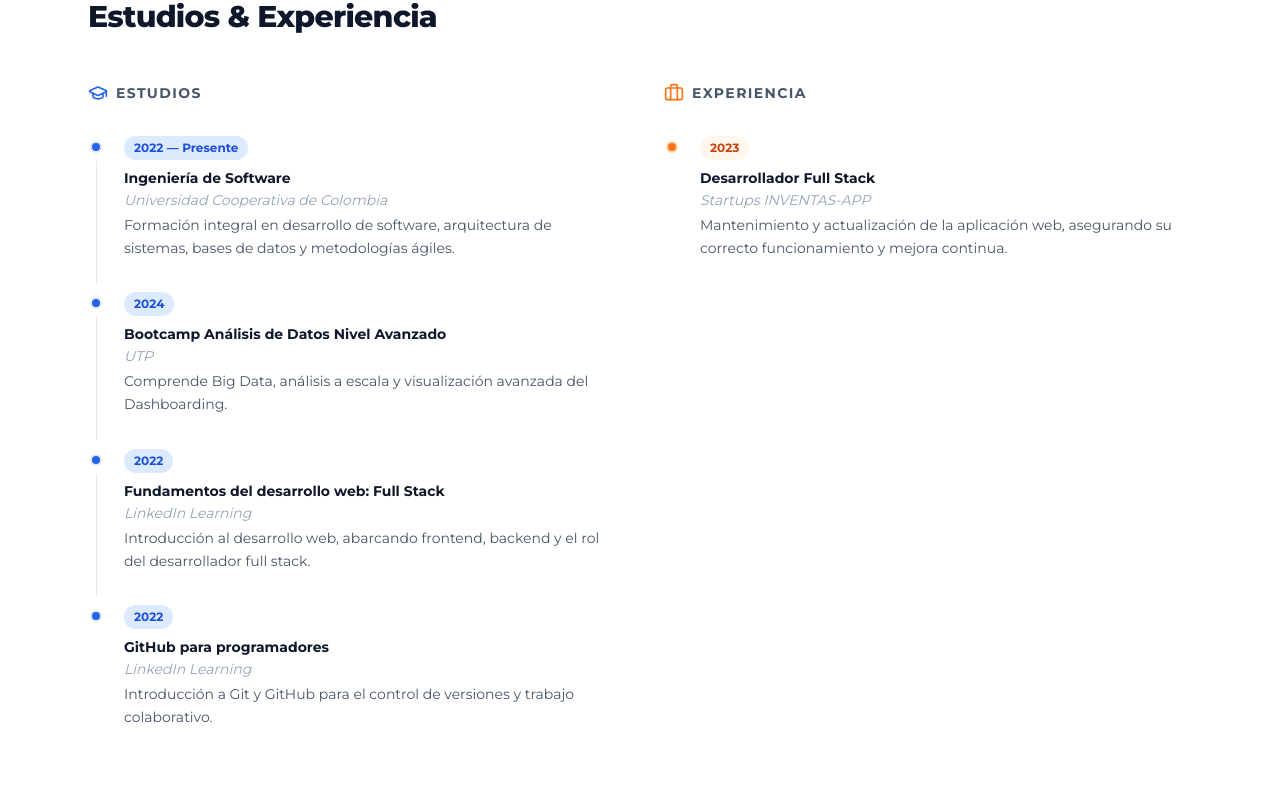
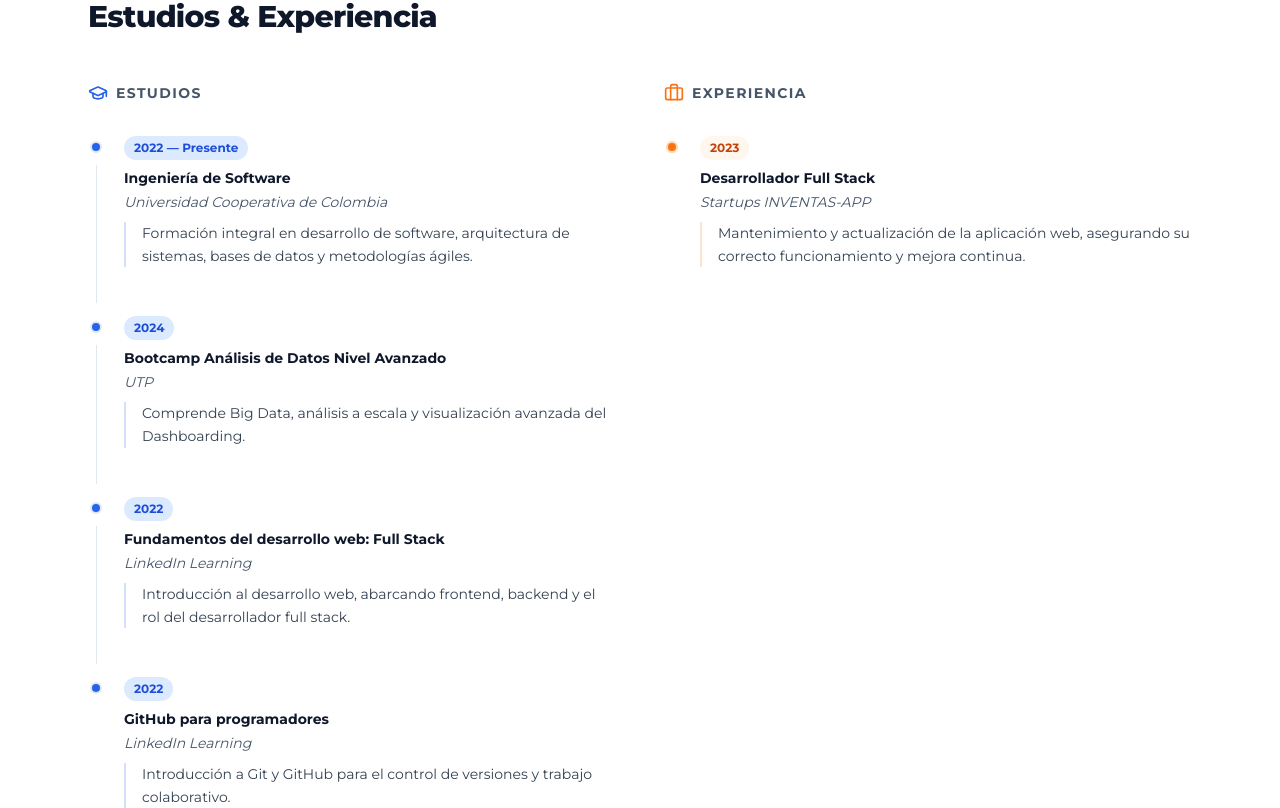
Before and after one commit to DieryValencia/portafolioNew, a Next.js app: page / in a window 1280 px wide. Shown: the part 2612-3420 px from the top of the page. Built offline with nearby package versions, Linux system fonts and the light colour scheme; no server answers.

Commit message:
portafolio actualizado

```diff
--- a/src/components/Education.tsx
+++ b/src/components/Education.tsx
@@ -42,15 +42,16 @@ export function Education({ isDark, t, colors }: EducationProps) {
               <div key={i} className="flex gap-5">
                 <div className="flex flex-col items-center flex-shrink-0 w-4">
                   <div
-                    className="w-3 h-3 rounded-full mt-1.5 flex-shrink-0"
+                    className="w-3 h-3 rounded-full mt-1.5 flex-shrink-0 relative z-10"
                     style={{
                       background: colors.blue,
                       border: `2px solid ${isDark ? '#BFDBFE' : colors.border}`,
+                      boxShadow: isDark ? '0 0 12px rgba(96, 165, 250, 0.4)' : 'none'
                     }}
                   />
-                  {i < t.education.studies.length - 1 && <div className="w-px flex-1 my-2" style={{ background: colors.border }} />}
+                  {i < t.education.studies.length - 1 && <div className="w-px flex-1 my-3" style={{ background: colors.border }} />}
                 </div>
-                <div className={i < t.education.studies.length - 1 ? 'pb-8' : 'pb-0'}>
+                <div className={i < t.education.studies.length - 1 ? 'pb-12' : 'pb-0'}>
                   <span
                     className="inline-block px-2.5 py-1 rounded-full text-xs font-bold mb-2"
                     style={{
@@ -60,13 +61,19 @@ export function Education({ isDark, t, colors }: EducationProps) {
                   >
                     {e.period}
                   </span>
-                  <h4 className="text-sm font-bold mb-0.5" style={{ color: colors.text }}>
+                  <h4 className="text-sm font-bold mb-1" style={{ color: colors.text }}>
                     {e.title}
                   </h4>
-                  <p className="text-sm italic mb-1" style={{ color: isDark ? '#64748B' : '#94A3B8' }}>
+                  <p className="text-sm italic mb-2.5" style={{ color: isDark ? '#94A3B8' : '#475569' }}>
                     {e.institution}
                   </p>
-                  <p className="text-sm leading-relaxed" style={{ color: colors.muted }}>
+                  <p
+                    className="text-sm leading-relaxed pl-4 border-l-2"
+                    style={{
+                      color: isDark ? '#CBD5E1' : '#334151',
+                      borderLeftColor: isDark ? 'rgba(96, 165, 250, 0.3)' : 'rgba(37, 99, 235, 0.2)'
+                    }}
+                  >
                     {e.desc}
                   </p>
                 </div>
@@ -84,15 +91,16 @@ export function Education({ isDark, t, colors }: EducationProps) {
               <div key={i} className="flex gap-5">
                 <div className="flex flex-col items-center flex-shrink-0 w-4">
                   <div
-                    className="w-3 h-3 rounded-full mt-1.5 flex-shrink-0"
+                    className="w-3 h-3 rounded-full mt-1.5 flex-shrink-0 relative z-10"
                     style={{
                       background: colors.accent,
                       border: `2px solid ${isDark ? '#FDBA74' : '#FED7AA'}`,
+                      boxShadow: isDark ? '0 0 12px rgba(251, 146, 60, 0.4)' : 'none'
                     }}
                   />
-                  {i < t.education.experience.length - 1 && <div className="w-px flex-1 my-2" style={{ background: colors.border }} />}
+                  {i < t.education.experience.length - 1 && <div className="w-px flex-1 my-3" style={{ background: colors.border }} />}
                 </div>
-                <div className={i < t.education.experience.length - 1 ? 'pb-8' : 'pb-0'}>
+                <div className={i < t.education.experience.length - 1 ? 'pb-12' : 'pb-0'}>
                   <span
                     className="inline-block px-2.5 py-1 rounded-full text-xs font-bold mb-2"
                     style={{
@@ -102,13 +110,19 @@ export function Education({ isDark, t, colors }: EducationProps) {
                   >
                     {e.period}
                   </span>
-                  <h4 className="text-sm font-bold mb-0.5" style={{ color: colors.text }}>
+                  <h4 className="text-sm font-bold mb-1" style={{ color: colors.text }}>
                     {e.title}
                   </h4>
-                  <p className="text-sm italic mb-1" style={{ color: isDark ? '#64748B' : '#94A3B8' }}>
+                  <p className="text-sm italic mb-2.5" style={{ color: isDark ? '#94A3B8' : '#475569' }}>
                     {e.company}
                   </p>
-                  <p className="text-sm leading-relaxed" style={{ color: colors.muted }}>
+                  <p
+                    className="text-sm leading-relaxed pl-4 border-l-2"
+                    style={{
+                      color: isDark ? '#CBD5E1' : '#334151',
+                      borderLeftColor: isDark ? 'rgba(251, 146, 60, 0.3)' : 'rgba(249, 115, 22, 0.2)'
+                    }}
+                  >
                     {e.desc}
                   </p>
                 </div>
```
